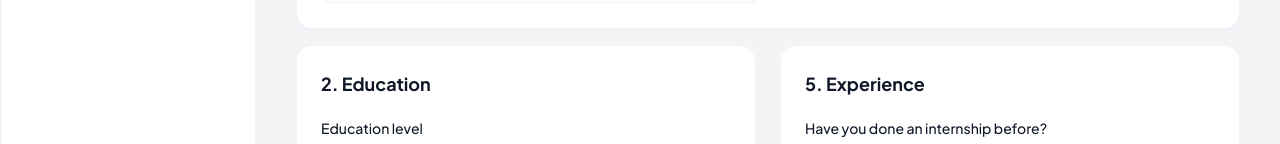
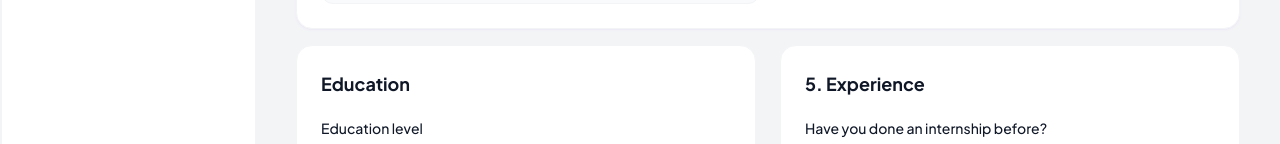
Before and after one commit to Mems2kur/ivp_Africa, a Next.js app: page /talent/Profile in a window 1280 px wide. Shown: the part 542-686 px from the top of the page. Built offline with nearby package versions, Linux system fonts and the light colour scheme.

Commit message:
Fix RequireAuth to RequireRole in talent page

```diff
--- a/src/app/(talent)/talent/Profile/Internship.tsx
+++ b/src/app/(talent)/talent/Profile/Internship.tsx
@@ -66,7 +66,7 @@ export function InternshipPreferences({ value, onChange }: InternshipPreferences
 
   return (
     <div className="rounded-2xl border border-gray-100 bg-white p-6">
-      <h2 className="text-lg font-bold text-gray-900">3. Internship preferences</h2>
+      <h2 className="text-lg font-bold text-gray-900">Employment preferences</h2>
       <p className="mt-1 text-sm text-gray-500">Select all roles you&apos;d consider.</p>
 
       <div className="mt-5 grid grid-cols-1 gap-3 sm:grid-cols-2 lg:grid-cols-3">
--- a/src/app/(talent)/talent/Profile/educationExperienc.tsx
+++ b/src/app/(talent)/talent/Profile/educationExperienc.tsx
@@ -55,7 +55,7 @@ interface EducationSectionProps {
 export function EducationSection({ value, onChange }: EducationSectionProps) {
   return (
     <div className="rounded-2xl border border-gray-100 bg-white p-6">
-      <h2 className="text-lg font-bold text-gray-900">2. Education</h2>
+      <h2 className="text-lg font-bold text-gray-900">Education</h2>
 
       <FormField label="Education level">
         <div className="relative">
```
